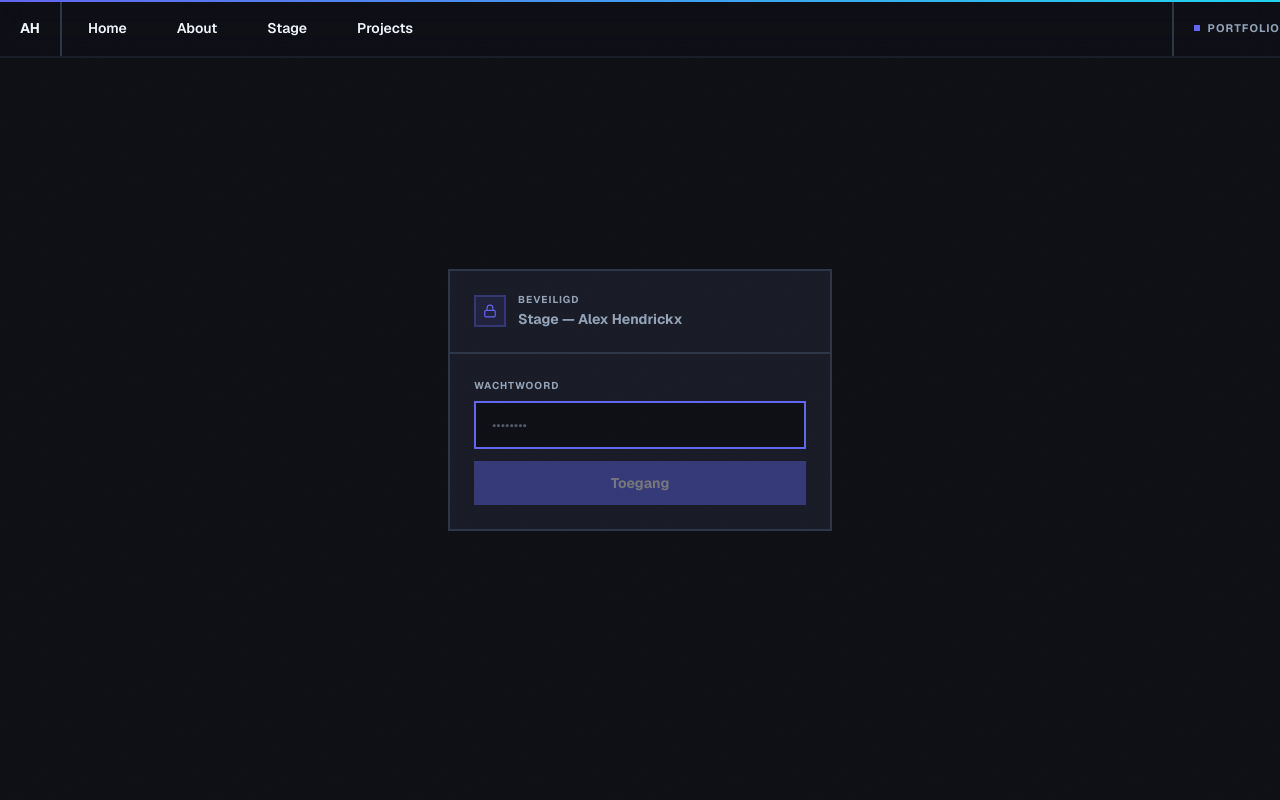
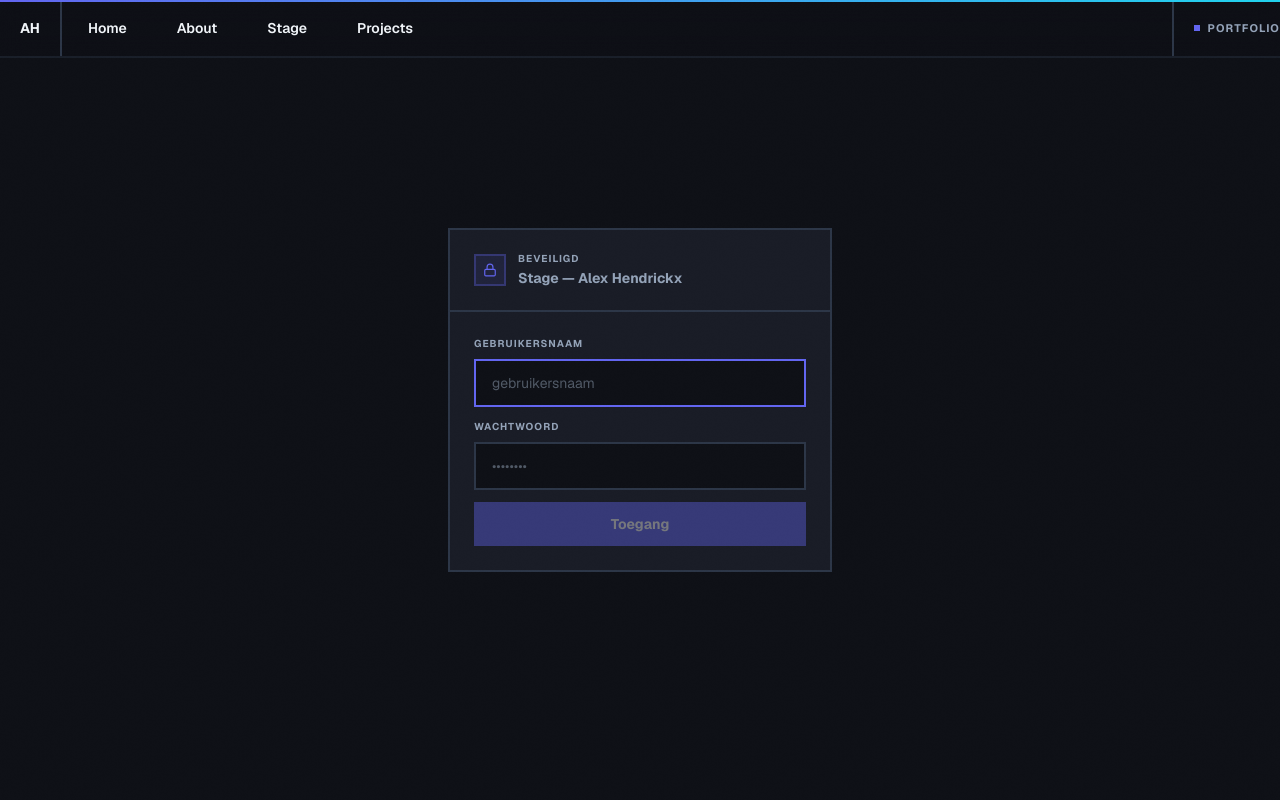
Before and after one commit to alexhendrickx01/AlexHendrickx_portfolio, a Next.js app: page /internship/login in a window 1280 px wide. Shown: the top 800 px of the page. Built offline with nearby package versions, Linux system fonts and the light colour scheme.

Commit message:
AH - portfolio finished

```diff
--- a/app/api/internship-auth/route.ts
+++ b/app/api/internship-auth/route.ts
@@ -1,11 +1,20 @@
 import { NextRequest, NextResponse } from 'next/server'
 
+async function sha256(text: string): Promise<string> {
+  const buf = await crypto.subtle.digest('SHA-256', new TextEncoder().encode(text))
+  return Array.from(new Uint8Array(buf)).map(b => b.toString(16).padStart(2, '0')).join('')
+}
+
 export async function POST(request: NextRequest) {
-  const { password } = await request.json()
+  const { username, password } = await request.json()
 
-  if (password === process.env.BASIC_AUTH_PASSWORD) {
+  if (
+    username === process.env.BASIC_AUTH_USER &&
+    password === process.env.BASIC_AUTH_PASSWORD
+  ) {
+    const hash = await sha256(process.env.BASIC_AUTH_PASSWORD!)
     const res = NextResponse.json({ ok: true })
-    res.cookies.set('internship-auth', password, {
+    res.cookies.set('internship-auth', hash, {
       httpOnly: true,
       secure: true,
       sameSite: 'lax',
--- a/app/internship/login/page.tsx
+++ b/app/internship/login/page.tsx
@@ -5,6 +5,7 @@ import { useRouter } from 'next/navigation'
 import { Lock } from 'lucide-react'
 
 export default function InternshipLogin() {
+  const [username, setUsername] = useState('')
   const [password, setPassword] = useState('')
   const [error, setError]       = useState(false)
   const [loading, setLoading]   = useState(false)
@@ -18,7 +19,7 @@ export default function InternshipLogin() {
     const res = await fetch('/api/internship-auth', {
       method: 'POST',
       headers: { 'Content-Type': 'application/json' },
-      body: JSON.stringify({ password }),
+      body: JSON.stringify({ username, password }),
     })
 
     if (res.ok) {
@@ -47,13 +48,27 @@ export default function InternshipLogin() {
         <form onSubmit={handleSubmit} className="flex flex-col gap-3 p-6">
           <div className="flex flex-col gap-2">
             <label className="text-[10px] font-bold uppercase tracking-widest text-[#94A3B8]">
+              Gebruikersnaam
+            </label>
+            <input
+              type="text"
+              value={username}
+              onChange={(e) => setUsername(e.target.value)}
+              autoFocus
+              autoComplete="username"
+              className="border-2 border-[#2D3748] bg-[#0F1117] px-4 py-3 text-sm text-[#F1F5F9] outline-none transition-colors focus:border-[#6366F1] placeholder:text-[#94A3B8]/50"
+              placeholder="gebruikersnaam"
+            />
+          </div>
+          <div className="flex flex-col gap-2">
+            <label className="text-[10px] font-bold uppercase tracking-widest text-[#94A3B8]">
               Wachtwoord
             </label>
             <input
               type="password"
               value={password}
               onChange={(e) => setPassword(e.target.value)}
-              autoFocus
+              autoComplete="current-password"
               className="border-2 border-[#2D3748] bg-[#0F1117] px-4 py-3 text-sm text-[#F1F5F9] outline-none transition-colors focus:border-[#6366F1] placeholder:text-[#94A3B8]/50"
               placeholder="••••••••"
             />
@@ -67,7 +82,7 @@ export default function InternshipLogin() {
 
           <button
             type="submit"
-            disabled={loading || !password}
+            disabled={loading || !password || !username}
             className="flex h-11 items-center justify-center border-2 border-[#6366F1] bg-[#6366F1] text-sm font-bold text-white transition-opacity hover:opacity-90 disabled:opacity-40"
           >
             {loading ? 'Bezig…' : 'Toegang'}
--- a/middleware.ts
+++ b/middleware.ts
@@ -1,6 +1,11 @@
 import { NextRequest, NextResponse } from 'next/server'
 
-export function middleware(request: NextRequest) {
+async function sha256(text: string): Promise<string> {
+  const buf = await crypto.subtle.digest('SHA-256', new TextEncoder().encode(text))
+  return Array.from(new Uint8Array(buf)).map(b => b.toString(16).padStart(2, '0')).join('')
+}
+
+export async function middleware(request: NextRequest) {
   const { pathname } = request.nextUrl
 
   if (pathname === '/internship/login' || pathname.startsWith('/api/internship-auth')) {
@@ -8,7 +13,8 @@ export function middleware(request: NextRequest) {
   }
 
   const cookie = request.cookies.get('internship-auth')
-  if (cookie?.value === process.env.BASIC_AUTH_PASSWORD) {
+  const expected = await sha256(process.env.BASIC_AUTH_PASSWORD ?? '')
+  if (cookie?.value === expected) {
     return NextResponse.next()
   }
 
```
